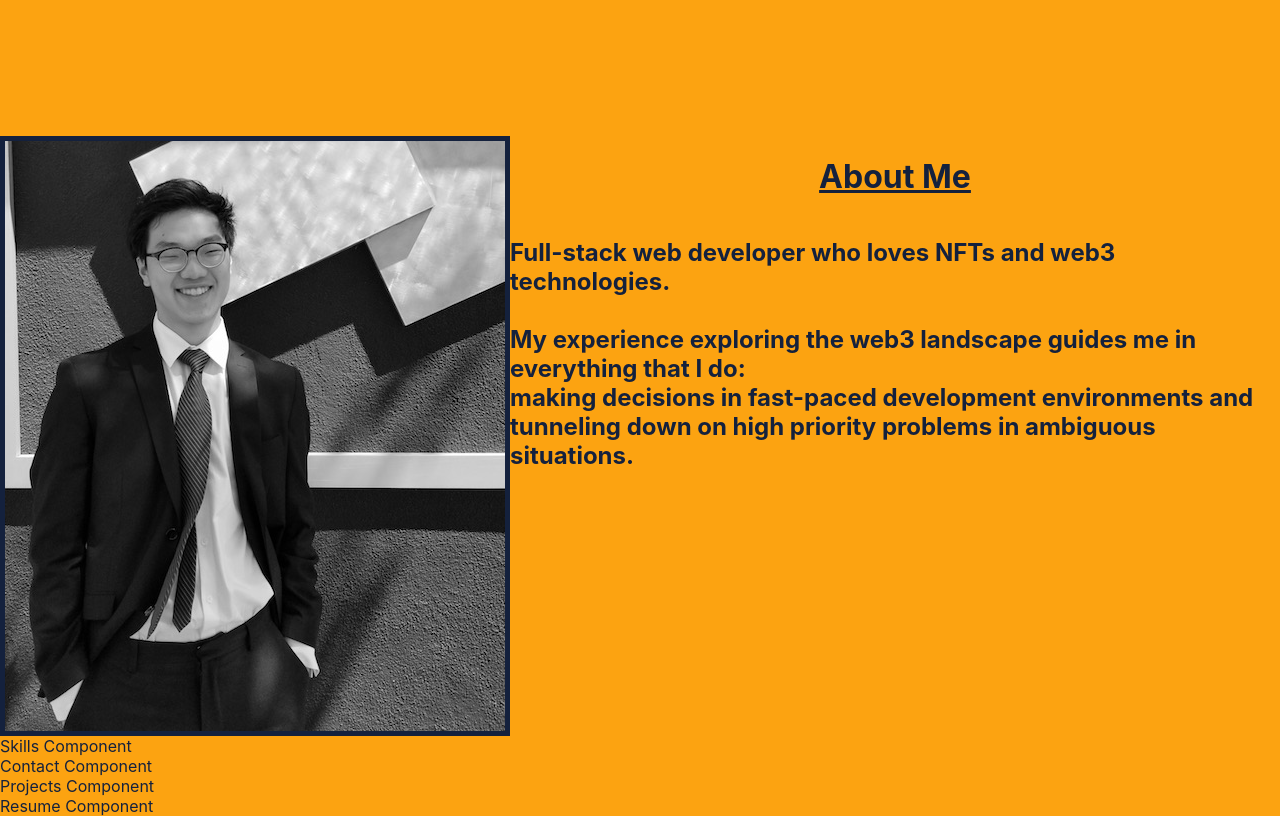
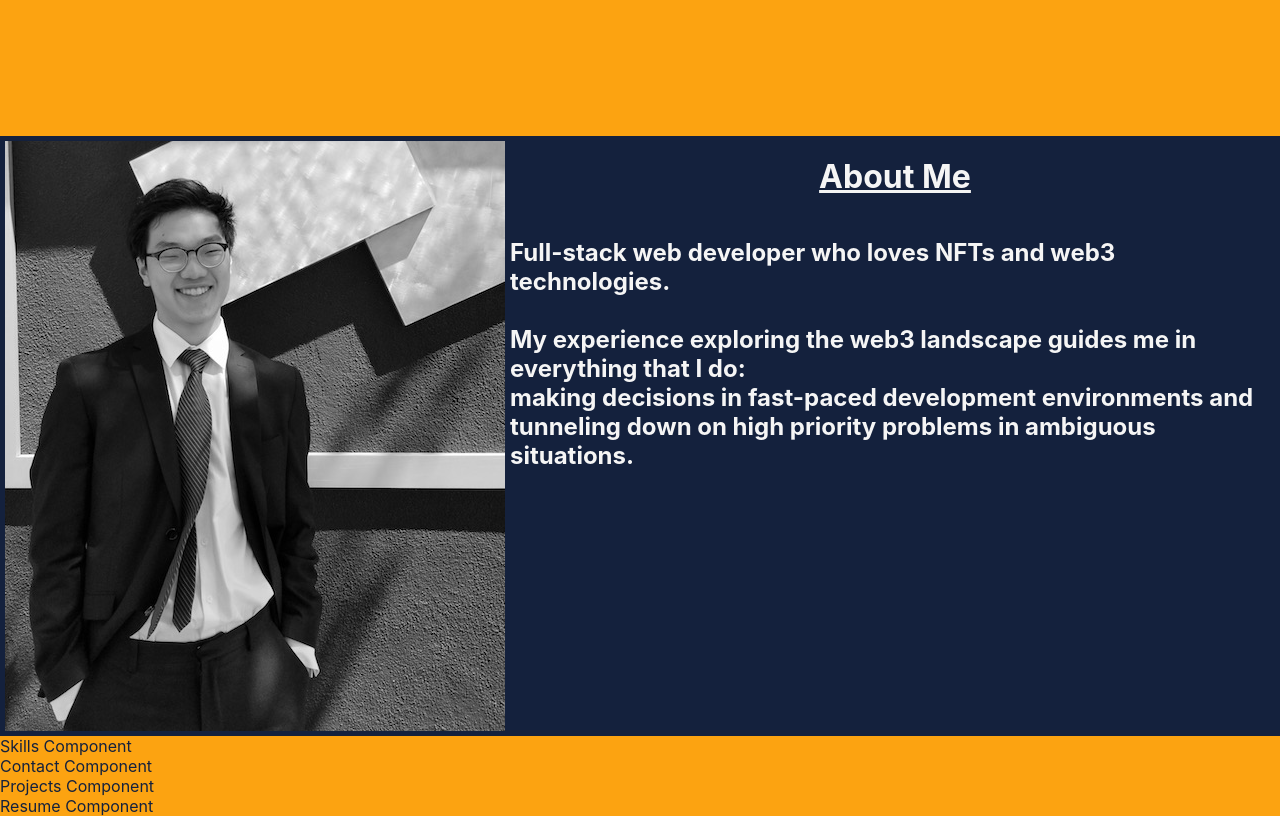
Before and after one commit to thinkaboutmovies/portfolio, a React (Create React App) app: page / in a window 1280 px wide. Shown: the part 680-1496 px from the top of the page. Built offline with nearby package versions, Linux system fonts and the light colour scheme.

Commit message:
changed colors About.js

```diff
--- a/src/App.css
+++ b/src/App.css
@@ -38,6 +38,8 @@ body {
 #About {
   display: flex;
   justify-content: space-evenly;
+  background: #14213d;
+  color: whitesmoke ;
 }
 
 #personalc {
```
